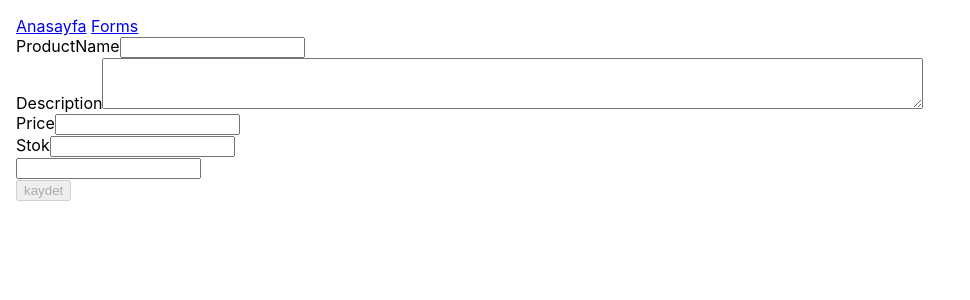
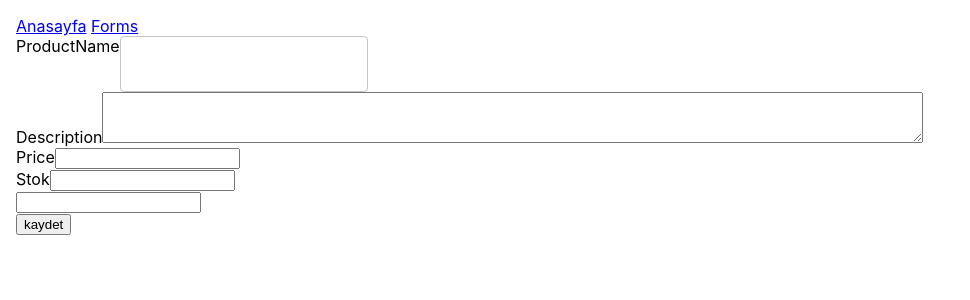
Before and after one commit to neominalsolutions/reactqueryreduxform, a React (Create React App) app: page /forms in a window 1280 px wide. Shown: the top 300 px of the page, without its empty margins (0-970 px from the left). Built offline with nearby package versions, Linux system fonts and the light colour scheme.

Commit message:
React Forms Hook

```diff
--- a/src/pages/FormSample.tsx
+++ b/src/pages/FormSample.tsx
@@ -1,24 +1,25 @@
 import React from 'react';
-import { useForm } from 'react-hook-form';
+import { Controller, useForm } from 'react-hook-form';
+import { schema } from './ProductFormValidation';
+import { yupResolver } from '@hookform/resolvers/yup';
+import * as yup from 'yup';
+import { Input, TextField } from '@mui/material';
 
-export type ProductFormState = {
-	stock: number;
-	name: string;
-	description: string;
-	price: number;
-	cost: number;
-};
+type ProductFormState = yup.InferType<typeof schema>;
 
 function FormSample() {
 	console.log('..rendering');
 
 	const {
+		control,
 		setValue, // javascript ile input değeri name göre set etmek için
 		watch, // input değişimini takip eder
 		handleSubmit, // formun saubmit edilmesini sağlar
 		register, // input alanlarını forma register eder
 		formState: { errors, isValid }, // form state hakkında bilgi verir.
-	} = useForm<ProductFormState>();
+	} = useForm({
+		resolver: yupResolver(schema), // validation bilgilerinde ProductFormValidation dosyasında schema dan alıcak.
+	});
 
 	// errors form tüm hataları bu state saklanıyor
 
@@ -40,27 +41,33 @@ function FormSample() {
 		<>
 			<form onSubmit={handleSubmit(onFormSubmit)}>
 				<label>ProductName</label>
-				<input
-					{...register('name', {
-						required: { value: true, message: 'name alanı boş geçilemez' },
 
-					})}
+				<Controller
+					name="name" // ...register() yok name alanı üzerinden input değer register ediliyor.
+					control={control}
+					rules={{ required: true }}
+					render={({ field }) => <TextField variant="outlined" />}
 				/>
+
+				{/* <input {...register('name')} /> */}
 				<span>{errors.name?.message}</span>
 				{/* <input>{... register("name")}</input> */}
 				<br></br>
 				<label>Description</label>
 				<textarea rows={3} cols={100} {...register('description')} />
+				<span>{errors.description?.message}</span>
 				<br></br>
 				<label>Price</label>
 				<input type="number" {...register('price')} />
+				<span>{errors.price?.message}</span>
 				<br></br>
 				<label>Stok</label>
 				<input type="number" {...register('stock')} />
+				<span>{errors.stock?.message}</span>
 				<br></br>
 				<input type="number" readOnly={true} {...register('cost')} />
 				<br></br>
-				<input disabled={!isValid} type="submit" value={'kaydet'} />
+				<input type="submit" value={'kaydet'} />
 			</form>
 		</>
 	);
--- /dev/null
+++ b/src/pages/ProductFormValidation.ts
@@ -0,0 +1,26 @@
+import * as yup from 'yup';
+
+const schema = yup
+	.object({
+		cost: yup.number().default(0).positive().integer().nullable(),
+		price: yup.number().default(0).positive().integer().required(), // kendi default mesajları
+		stock: yup
+			.number()
+			.positive('pozitif olmalı')
+			.integer('tam sayı olmalı')
+			.default(1)
+			.required('stock boş bırakılamaz'),
+		name: yup
+			.string()
+			.default('')
+			.uppercase()
+			.trim()
+			.required('ürün ismi boş geçilemez'),
+		description: yup
+			.string()
+			.default('')
+			.max(20, 'Maksimum 20 karakter sınırlıdır'),
+	})
+	.required();
+
+export { schema };
```
Also changed, not shown: package.json (+8 -1 lines), 1 other file (tests, documents, lock files or other folders).
